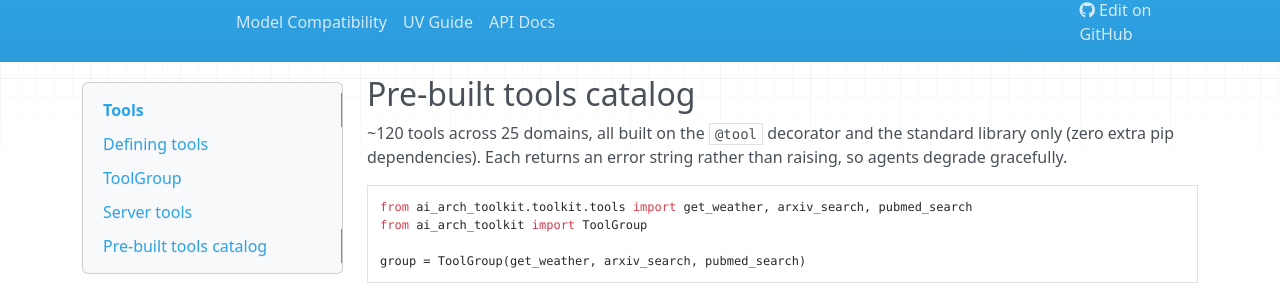
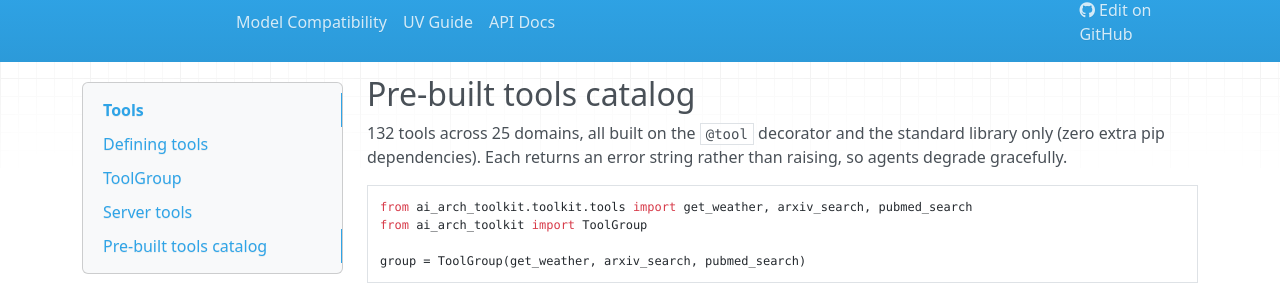
Before and after one commit to rgesteves5/ai-arch-toolkit, an MkDocs documentation site: the page built from docs/tools.md, in a window 1280 px wide and 900 px high, scrolled down 2624 px. Shown: the part 138-441 px from the top of the window. Built offline with MkDocs 1.6.1, drawn with Linux system fonts in a browser that asks for light colours; nearby versions of some CDN libraries; some of the changed text lies outside the part shown.

Commit message:
docs: update the pre-built tool count to 132
The catalog grew; docs/tools.md now says 132 (verified: 132 @tool functions
under toolkit/tools/).

Co-Authored-By: Claude Opus 4.8 <noreply@anthropic.com>

````diff
--- a/docs/tools.md
+++ b/docs/tools.md
@@ -4,7 +4,7 @@ Tools let an LLM call your Python functions. The toolkit gives you three things:
 
 1. The **`@tool`** decorator — turn any typed function into a tool (JSON Schema is generated for you).
 2. **`ToolGroup`** — a governed collection that validates, executes, and structures results.
-3. A library of **~120 pre-built tools** across 25 domains, ready to drop into a group.
+3. A library of **132 pre-built tools** across 25 domains, ready to drop into a group.
 
 Provider-hosted **server tools** (code execution, web search) are covered at the end. Safety controls — risk levels, approval gates, dangerous-tool blocking, trace redaction, and budgets — live on their own page: see [Tool Governance & Safety](safety.md).
 
@@ -134,7 +134,7 @@ response = llm.complete_sync(
 
 ## Pre-built tools catalog
 
-~120 tools across 25 domains, all built on the `@tool` decorator and the standard library only (zero extra pip dependencies). Each returns an error string rather than raising, so agents degrade gracefully.
+132 tools across 25 domains, all built on the `@tool` decorator and the standard library only (zero extra pip dependencies). Each returns an error string rather than raising, so agents degrade gracefully.
 
 ```python
 from ai_arch_toolkit.toolkit.tools import get_weather, arxiv_search, pubmed_search
````
